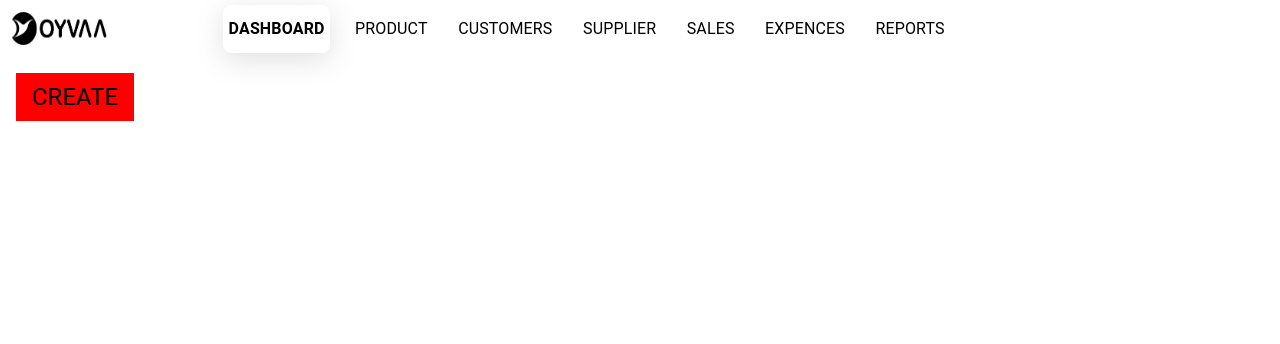
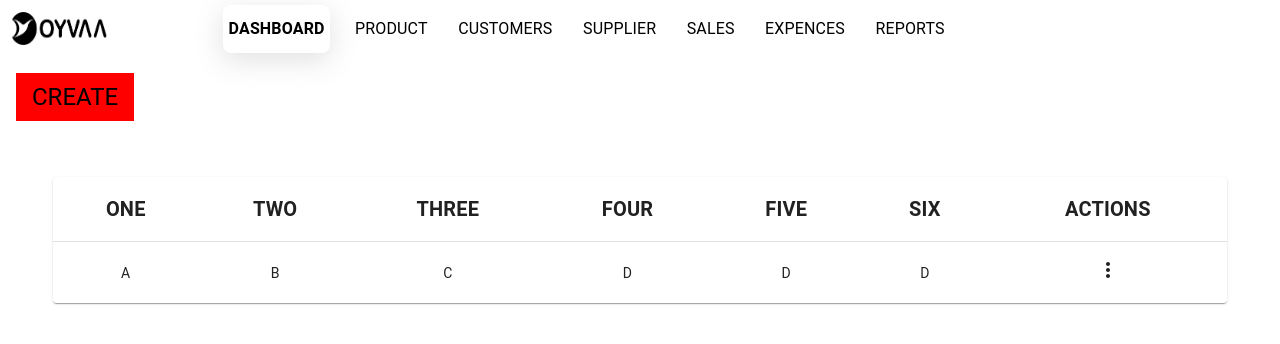
Before and after one commit to abhinav6028/navinproject, a Next.js app: page /dashboard in a window 1280 px wide. Shown: the top 344 px of the page. Built offline with nearby package versions, Linux system fonts and the light colour scheme.

Commit message:
some changes of dashbord

```diff
--- a/Components/UI/TableUi/TableUi.tsx
+++ b/Components/UI/TableUi/TableUi.tsx
@@ -1,11 +1,72 @@
-import { Grid } from '@mui/material'
+import Paper from '@material-ui/core/Paper/Paper'
+import { Grid, Table, TableBody, TableCell, TableContainer, TableHead, TableRow, Typography } from '@mui/material'
 import React from 'react'
+import MoreVertIcon from '@mui/icons-material/MoreVert';
 
-export default function TableUi() {
+export default function TableUi(props: any) {
+
+    const HEADING = ["ONE", "TWO", "THREE", "FOUR", "FIVE", "SIX"]
+
     return (
-        <Grid container>
 
+        <Grid container justifyContent="center">
 
+            <Grid lg={11} sx={{ mt: 5 }}>
+
+                <TableContainer component={Paper}>
+
+                    <Table sx={{ width: '100%' }} aria-label="simple table">
+
+                        <TableHead>
+
+                            <TableRow >
+
+                                {
+                                    HEADING.map((data, index) =>
+
+                                        <TableCell key={index} align="center">
+
+                                            <Typography sx={{
+                                                fontWeight: 600
+                                            }} variant='h6'>{data}</Typography>
+
+                                        </TableCell>
+
+                                    )
+                                }
+
+                                <TableCell align="center">
+
+                                    <Typography sx={{
+                                        fontWeight: 600
+                                    }} variant='h6'>ACTIONS</Typography>
+
+                                </TableCell>
+
+                            </TableRow>
+
+                        </TableHead>
+
+                        <TableBody sx={{ '&:last-child td, &:last-child th': { border: 0 } }}>
+
+                            <TableCell align="center">A</TableCell>
+                            <TableCell align="center">B</TableCell>
+                            <TableCell align="center">C</TableCell>
+                            <TableCell align="center">D</TableCell>
+                            <TableCell align="center">D</TableCell>
+                            <TableCell align="center">D</TableCell>
+
+                            <TableCell align="center">
+                                <MoreVertIcon />
+                            </TableCell>
+
+                        </TableBody>
+
+                    </Table>
+
+                </TableContainer>
+
+            </Grid>
 
         </Grid>
     )
--- a/package.json
+++ b/package.json
@@ -11,6 +11,7 @@
   "dependencies": {
     "@emotion/react": "^11.11.0",
     "@emotion/styled": "^11.11.0",
+    "@mui/icons-material": "^5.11.16",
     "@mui/material": "^5.13.3",
     "@types/node": "20.2.5",
     "@types/react": "18.2.8",
--- /dev/null
+++ b/urls/urls.tsx
@@ -0,0 +1 @@
+export const URL = "one"
```
Also changed, not shown: 1 other file (tests, documents, lock files or other folders).
